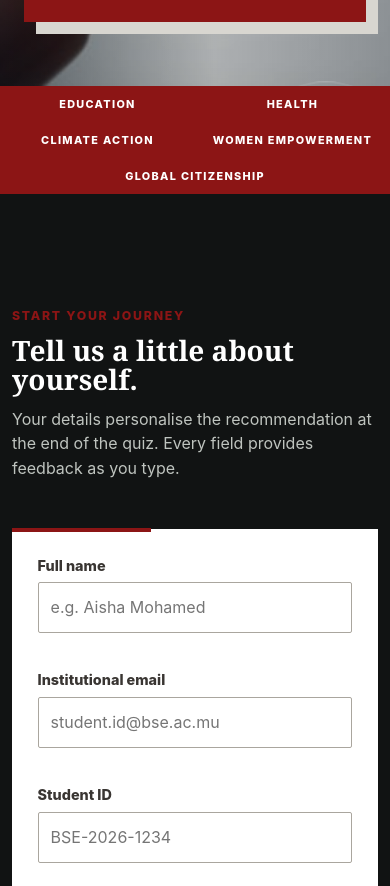
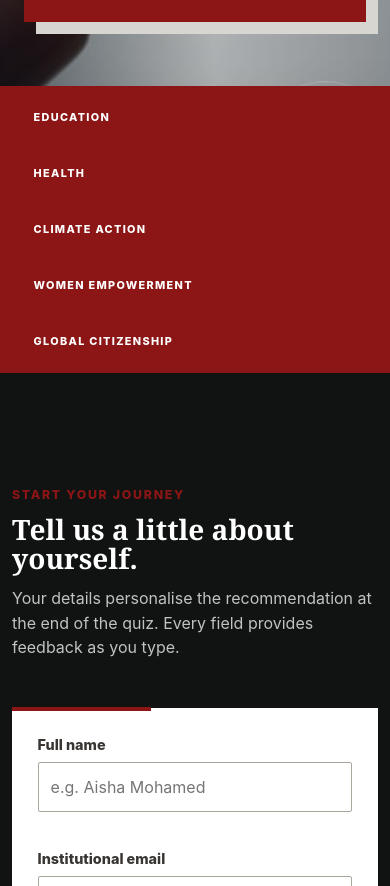
Before and after one commit to Becca4375/NextGen, a plain HTML site: page index.html in a window 390 px wide. Shown: the part 880-1766 px from the top of the page. Drawn offline with Linux system fonts and the light colour scheme.

Commit message:
made the website more responsive

```diff
--- a/home.css
+++ b/home.css
@@ -150,16 +150,23 @@
 /*Impact ticker */
 .impact-ticker {
     display:flex;
-    gap:0;
+    flex-wrap: wrap;
+    align-items: center;
+    justify-content: center;
+    gap:1.25rem 1.75rem;
+    width: 100%;
     overflow:hidden;
     background:var(--stanford-cardinal);
     color:#fff;
     white-space:nowrap;
+    padding: 0.85rem 1.5rem;
 }
 
 .impact-ticker span {
-    display:inline-block;
-    flex:none;
+    display:inline-flex;
+    align-items: center;
+    gap: 0.5rem;
+    white-space: nonwrap;
     padding:1rem 2rem;
     font-size:.82rem;
     font-weight:800;
@@ -352,7 +359,7 @@
 
 
 
-/*Responsive adjustments */
+/*Responsive designs */
 @media (max-width:760px) {
     .impact-ticker {
         flex-wrap:wrap;
```
